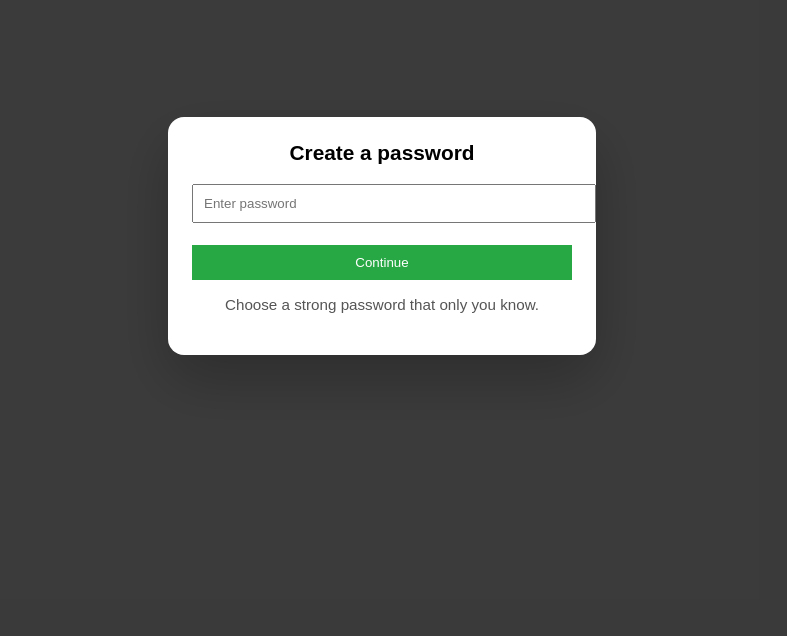
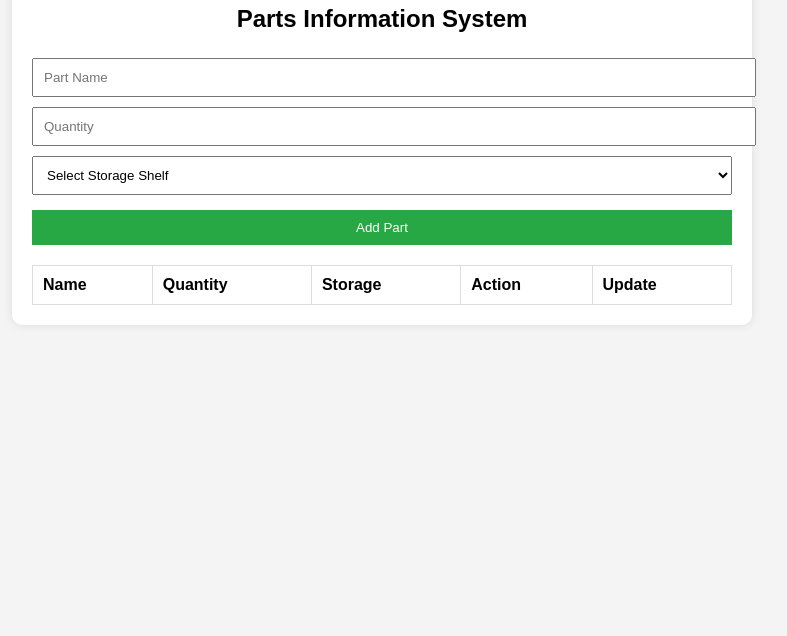
Before and after one commit to marcsymonlopezebias-lgtm/parts-info, a website: page index.html in a window 1280 px wide. Shown: the part 164-800 px from the top of the page, without its empty margins (258-1045 px from the left). Drawn offline with Linux system fonts and the light colour scheme.

Commit message:
Update index.html

```diff
--- a/index.html
+++ b/index.html
@@ -92,54 +92,10 @@
       cursor: pointer;
       margin-left: 8px;
     }
-
-    .login-overlay {
-      position: fixed;
-      inset: 0;
-      background: rgba(0, 0, 0, 0.76);
-      display: flex;
-      align-items: center;
-      justify-content: center;
-      z-index: 1000;
-    }
-
-    .login-box {
-      width: 100%;
-      max-width: 380px;
-      background: white;
-      border-radius: 16px;
-      padding: 24px;
-      box-shadow: 0 24px 60px rgba(0, 0, 0, 0.24);
-      text-align: center;
-    }
-
-    .login-box h3 {
-      margin: 0 0 14px;
-      font-size: 1.3rem;
-    }
-
-    .login-box input {
-      margin-bottom: 12px;
-    }
-
-    .login-box button {
-      width: 100%;
-      margin-top: 10px;
-    }
   </style>
 </head>
 <body>
 
-<div id="loginOverlay" class="login-overlay">
-  <div class="login-box">
-    <h3 id="loginHeading">Login to Parts Inventory</h3>
-    <input type="password" id="passwordInput" placeholder="Enter password" autocomplete="new-password">
-    <button id="loginButton" onclick="handleLogin()">Continue</button>
-    <p id="loginHelp" style="font-size:0.95rem; color:#555; margin-top:14px; line-height:1.4;"></p>
-  </div>
-</div>
-
-<div id="appContent" style="display:none;">
 <div class="container">
   <div class="logo-container">
     <a href="https://www.vecteezy.com/vector-art/9645252-gear-and-wrench-icon-logo-vector-illustration-service-tool-symbol-template-for-graphic-and-web-design-collection" target="_blank" rel="noopener noreferrer">
@@ -172,32 +128,10 @@
     <tbody id="partsTable"></tbody>
   </table>
 </div>
-</div>
 
 <script>
   let parts = JSON.parse(localStorage.getItem("parts")) || [];
   let editIndex = null;
-  let nextPartNumber = Number(localStorage.getItem("nextPartNumber")) || 1;
-
-  function formatPartNumber(number) {
-    return `P${String(number).padStart(3, "0")}`;
-  }
-
-  function deriveNextPartNumber(existingParts) {
-    let maxNumber = 0;
-    existingParts.forEach((part) => {
-      const match = String(part.number).match(/(\d+)$/);
-      if (match) {
-        maxNumber = Math.max(maxNumber, Number(match[1]));
-      }
-    });
-    return maxNumber + 1;
-  }
-
-  if (!localStorage.getItem("nextPartNumber")) {
-    nextPartNumber = deriveNextPartNumber(parts);
-    localStorage.setItem("nextPartNumber", nextPartNumber);
-  }
 
   function renderParts() {
     const table = document.getElementById("partsTable");
@@ -238,13 +172,9 @@
     }
 
     if (editIndex !== null) {
-      const currentPart = parts[editIndex];
-      parts[editIndex] = { name, number: currentPart.number, qty, storage };
+      parts[editIndex] = { name, qty, storage };
     } else {
-      const number = formatPartNumber(nextPartNumber);
-      parts.push({ name, number, qty, storage });
-      nextPartNumber += 1;
-      localStorage.setItem("nextPartNumber", nextPartNumber);
+      parts.push({ name, qty, storage });
     }
 
     resetForm();
@@ -275,89 +205,7 @@
     resetForm();
   }
 
-  function toHex(buffer) {
-    return Array.from(new Uint8Array(buffer))
-      .map((byte) => byte.toString(16).padStart(2, "0"))
-      .join("");
-  }
-
-  async function hashPassword(password, salt) {
-    const encoder = new TextEncoder();
-    const data = encoder.encode(salt + password);
-    const digest = await crypto.subtle.digest("SHA-256", data);
-    return toHex(digest);
-  }
-
-  function randomSalt() {
-    const saltArray = new Uint8Array(16);
-    crypto.getRandomValues(saltArray);
-    return toHex(saltArray);
-  }
-
-  async function handleLogin() {
-    const passwordInput = document.getElementById("passwordInput");
-    const helpText = document.getElementById("loginHelp");
-    const password = passwordInput.value.trim();
-    if (!password) {
-      helpText.textContent = "Enter a password to continue.";
-      return;
-    }
-
-    const storedHash = localStorage.getItem("partsInventoryHash");
-    const storedSalt = localStorage.getItem("partsInventorySalt");
-
-    if (storedHash && storedSalt) {
-      const hash = await hashPassword(password, storedSalt);
-      if (hash === storedHash) {
-        localStorage.setItem("partsInventoryLoggedIn", "true");
-        showApp();
-      } else {
-        helpText.textContent = "Incorrect password. Try again.";
-      }
-      return;
-    }
-
-    const salt = randomSalt();
-    const hash = await hashPassword(password, salt);
-    localStorage.setItem("partsInventoryHash", hash);
-    localStorage.setItem("partsInventorySalt", salt);
-    localStorage.setItem("partsInventoryLoggedIn", "true");
-    helpText.textContent = "Password created. You can now access the inventory.";
-    showApp();
-  }
-
-  function showApp() {
-    document.getElementById("loginOverlay").style.display = "none";
-    document.getElementById("appContent").style.display = "block";
-  }
-
-  function initLogin() {
-    const storedHash = localStorage.getItem("partsInventoryHash");
-    const heading = document.getElementById("loginHeading");
-    const helpText = document.getElementById("loginHelp");
-    const passwordInput = document.getElementById("passwordInput");
-
-    if (storedHash) {
-      heading.textContent = "Login to Parts Inventory";
-      helpText.textContent = "Enter your password to unlock the inventory.";
-    } else {
-      heading.textContent = "Create a password";
-      helpText.textContent = "Choose a strong password that only you know.";
-    }
-
-    passwordInput.addEventListener("keydown", (event) => {
-      if (event.key === "Enter") {
-        handleLogin();
-      }
-    });
-
-    if (localStorage.getItem("partsInventoryLoggedIn") === "true") {
-      showApp();
-    }
-  }
-
   // initial load
-  initLogin();
   resetForm();
   renderParts();
 </script>
```
